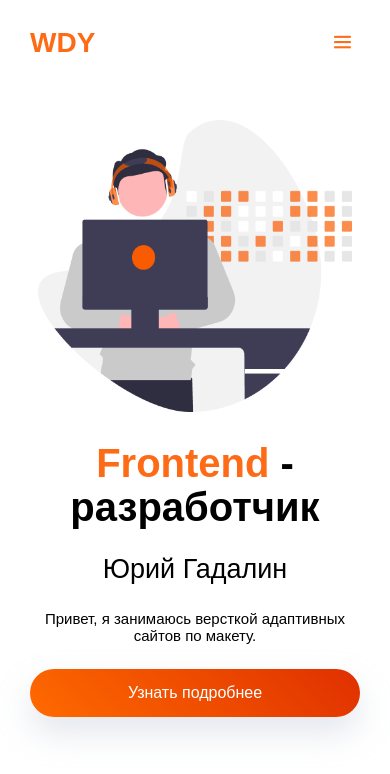
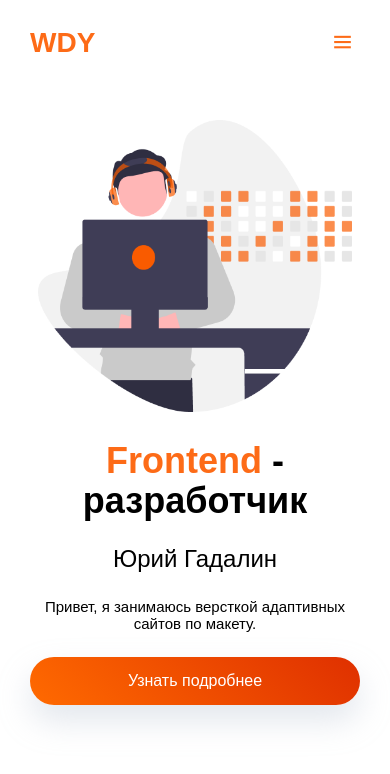
Before and after one commit to yury7412/WDT, a plain HTML site: page index.html in a window 390 px wide. Drawn offline with nearby package versions, Linux system fonts and the light colour scheme; a web font is replaced by a local one.

Commit message:
Update style.css

```diff
--- a/css/style.css
+++ b/css/style.css
@@ -512,12 +512,12 @@ img {
     }
 
     .hero__subtitle {
-        font-size: 27px;
+        font-size: 24px;
         font-weight: 400;
     }
 
     .hero__title {
-        font-size: 40px;
+        font-size: 36px;
         line-height: 1.1;
         margin-bottom: 25px;
         width: auto;
```
